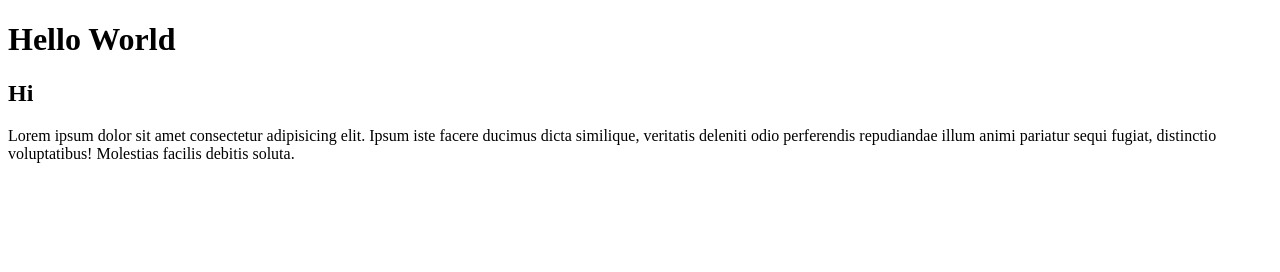
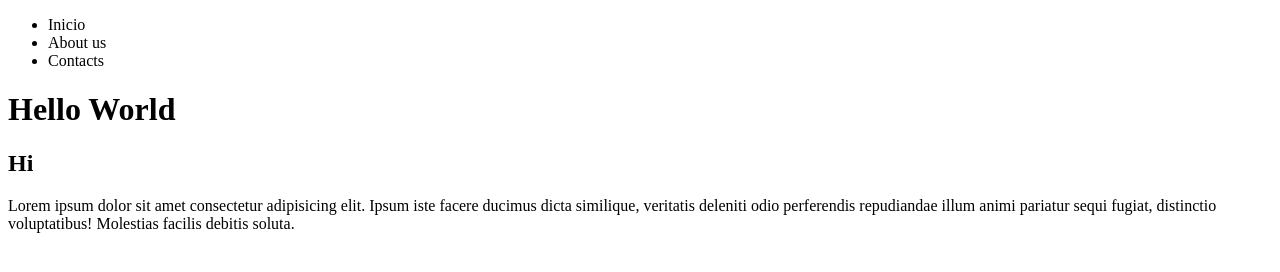
Before and after one commit to ALPullaguariSW/GitExamples, a plain HTML site: page index.html in a window 1280 px wide. Drawn offline with Linux system fonts and the light colour scheme.

Commit message:
Update navbar index.html

```diff
--- a/index.html
+++ b/index.html
@@ -6,6 +6,13 @@
     <title>Prueba</title>
   </head>
   <body>
+    <nav>
+      <ul>
+        <li>Inicio</li>
+        <li>About us</li>
+        <li>Contacts</li>
+      </ul>
+    </nav>
     <h1>Hello World</h1>
     <h2>Hi</h2>
     <p>
```
